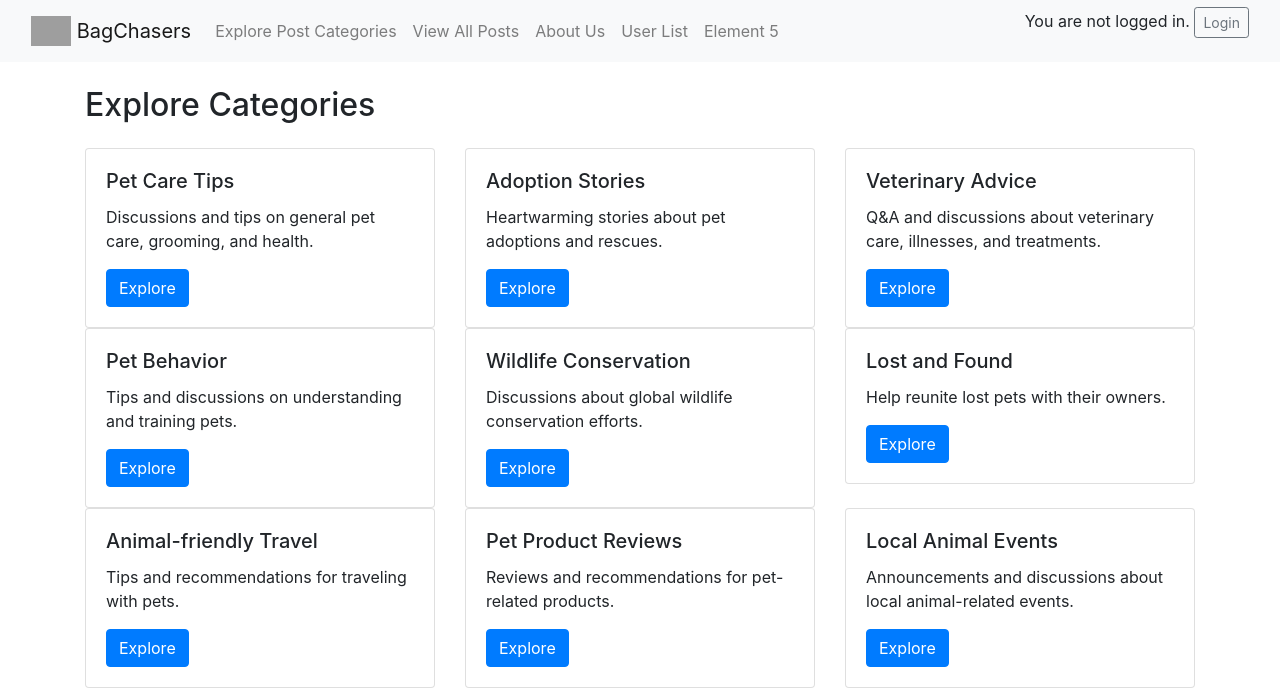
After one commit to maxion1234/itcs3155finalproject, a Flask app: page /categories in a window 1280 px wide. The commit adds this page. Shown: the part 151-839 px from the top of the page. Run offline with Flask 3, Linux system fonts and the light colour scheme; some libraries are stand-ins or nearby versions; grey boxes are pictures that could not be loaded.

Commit message:
Added in categories for forum posts.

```diff
--- a/app.py
+++ b/app.py
@@ -33,7 +33,7 @@ from forms import PostForm
 
 app = Flask(__name__)
 # Configure the SQLAlchemy database connection
-app.config['SQLALCHEMY_DATABASE_URI'] = 'mysql://root:Charlotte43@localhost:3306/flask'
+app.config['SQLALCHEMY_DATABASE_URI'] = 'mysql://root:[REDACTED]@localhost:3306/flask'
 app.config['SQLALCHEMY_TRACK_MODIFICATIONS'] = False
 app.config['SECRET_KEY'] = 'your_secret_key'  # Change this to a secure secret key
 
@@ -114,9 +114,15 @@ def forum():
 # Define the route for displaying all posts
 @app.route('/posts')
 def posts():
-    # Fetch posts data from the database
-    posts = Post.query.all()
-    return render_template('posts.html', posts=posts)
+    # Fetch the category from the request parameters
+    category = request.args.get('category')
+    # If a category is specified, filter posts by that category
+    if category:
+        posts = Post.query.filter_by(category=category).all()
+    else:
+        # Otherwise, fetch all posts
+        posts = Post.query.all()
+    return render_template('posts.html', posts=posts, category_name=category)
 
 # Define the route for creating a new post
 @app.route('/create_post', methods=['GET', 'POST'])
@@ -128,13 +134,22 @@ def create_post():
     if form.validate_on_submit():
         title = form.title.data
         content = form.content.data
+        category = form.category.data
+
+        predefined_categories = ['Pet Care Tips', 'Adoption Stories', 'Veterinary Advice', 'Pet Behavior',
+                                 'Wildlife Conservation', 'Lost and Found', 'Animal-friendly Travel',
+                                 'Pet Product Reviews', 'Local Animal Events']
+
+        if category not in predefined_categories:
+            flash('Invalid category selected.', 'danger')
+            return redirect(url_for('create_post'))
 
         # Create a new post and add it to the database
-        new_post = Post(title=title, content=content, author=current_user)
+        new_post = Post(title=title, content=content, author=current_user, category=category)
         db.session.add(new_post)
         db.session.commit()
 
-        return redirect(url_for('posts'))
+        return redirect(url_for('posts', category=category))
 
     return render_template('create_post.html', form=form)
 
@@ -250,6 +265,34 @@ def user_list():
     users = User.query.all()
     return render_template('user_list.html', users=users)
 
+@app.route('/categories')
+def categories():
+    predefined_categories = [
+        'Pet Care Tips', 'Adoption Stories', 'Veterinary Advice', 'Pet Behavior',
+        'Wildlife Conservation', 'Lost and Found', 'Animal-friendly Travel',
+        'Pet Product Reviews', 'Local Animal Events'
+    ]
+
+    categories_info = [{'name': category, 'description': get_category_description(category)} for category in predefined_categories]
+
+    return render_template('categories.html', categories=categories_info)
+
+# Add a function to get category descriptions (modify it based on your preference)
+def get_category_description(category):
+    descriptions = {
+        'Pet Care Tips': 'Discussions and tips on general pet care, grooming, and health.',
+        'Adoption Stories': 'Heartwarming stories about pet adoptions and rescues.',
+        'Veterinary Advice': 'Q&A and discussions about veterinary care, illnesses, and treatments.',
+        'Pet Behavior': 'Tips and discussions on understanding and training pets.',
+        'Wildlife Conservation': 'Discussions about global wildlife conservation efforts.',
+        'Lost and Found': 'Help reunite lost pets with their owners.',
+        'Animal-friendly Travel': 'Tips and recommendations for traveling with pets.',
+        'Pet Product Reviews': 'Reviews and recommendations for pet-related products.',
+        'Local Animal Events': 'Announcements and discussions about local animal-related events.'
+    }
+
+    return descriptions.get(category, 'No description available')  # Return a default if not found
+
 # Run the Flask app
 if __name__ == '__main__':
     app.run(debug=True)
--- a/models.py
+++ b/models.py
@@ -34,6 +34,8 @@ class Post(db.Model):
     created_at = db.Column(db.DateTime, default=datetime.utcnow)
     views = db.Column(db.Integer, default=0)
     likes = db.Column(db.Integer, default=0)
+    category = db.Column(db.String(50), nullable=False)
+
 
     author = db.relationship('User', backref=db.backref('posts', lazy=True))
 
--- /dev/null
+++ b/templates/categories.html
@@ -0,0 +1,20 @@
+{% extends 'forum.html' %}
+
+{% block content %}
+<div class="container mt-4">
+    <h2>Explore Categories</h2>
+    <div class="row mt-4">
+        {% for category in categories %}
+            <div class="col-md-4">
+                <div class="card">
+                    <div class="card-body">
+                        <h5 class="card-title">{{ category.name }}</h5>
+                        <p class="card-text">{{ category.description }}</p>
+                        <a href="{{ url_for('posts', category=category.name) }}" class="btn btn-primary">Explore</a>
+                    </div>
+                </div>
+            </div>
+        {% endfor %}
+    </div>
+</div>
+{% endblock %}
--- a/templates/create_post.html
+++ b/templates/create_post.html
@@ -20,6 +20,10 @@ The form allows users to input the post title and content, submitting the form t
         {{ form.content.label(class="form-label") }}
         {{ form.content(class="form-control") }}
       </div>
+      <div class="form-group">
+        <label for="category" class="form-label">Category</label>
+        {{ form.category(class="form-control", required=true) }}
+    </div>
       <button type="submit" class="btn btn-primary">Create Post</button>
     </form>
   </div>
--- a/templates/forum.html
+++ b/templates/forum.html
@@ -94,16 +94,16 @@ Provided via UnSplash's search API
                 <ul class="navbar-nav">
                     <!-- Placeholder Navbar Elements -->
                     <li class="nav-item">
-                        <a class="nav-link" href="{{ url_for('posts') }}">View Forum Posts</a>
+                        <a class="nav-link" href="{{ url_for('categories') }}">Explore Post Categories</a>
+                    </li>
+                    <li class="nav-item">
+                        <a class="nav-link" href="{{ url_for('posts') }}">View All Posts</a>
                     </li>
                     <li class="nav-item">
                         <a class="nav-link" href="{{ url_for('about_us') }}">About Us</a>
                     </li>
                     <li class="nav-item">
                         <a class="nav-link" href="{{ url_for('user_list') }}">User List</a>
-                    </li>
-                    <li class="nav-item">
-                        <a class="nav-link" href="#">Element 4</a>
                     </li>
                     <li class="nav-item">
                         <a class="nav-link" href="#">Element 5</a>
--- a/templates/posts.html
+++ b/templates/posts.html
@@ -29,7 +29,8 @@ Only the author can update a post.
 {% endblock %}
 {% block content %}
 <div class="container mt-5">
-    <h2>Forum Posts</h2>
+    {% set category_title = category_name if category_name else 'All Posts' %}
+    <h2>{{ category_title }}</h2>
     {% if current_user.is_authenticated %}
     <a href="{{ url_for('create_post') }}"><button>Create New Post</button></a>
     {% endif %}
```
Also changed, not shown: forms.py (+12 -1 lines), migrations/versions/a917304b687f_add_new_field_to_post_model_category.py (added, +32 -0 lines).
